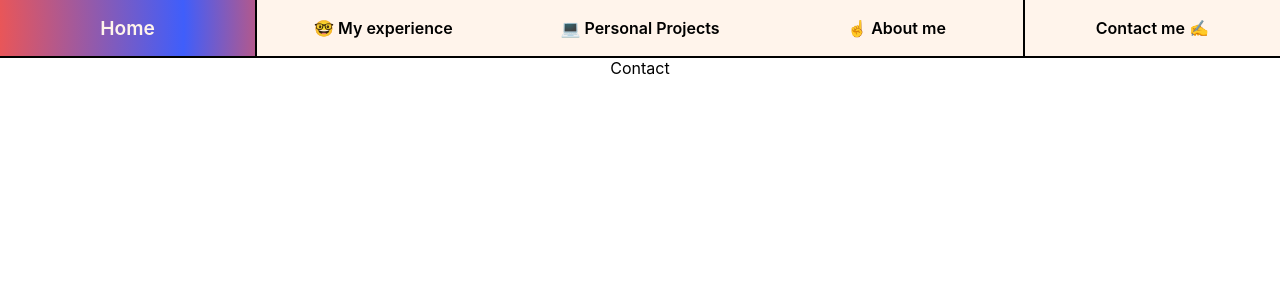
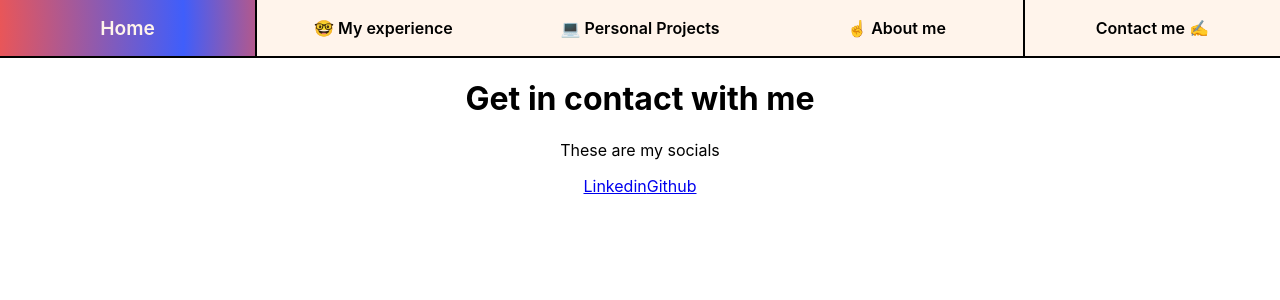
Before and after one commit to OLopezE/my-portfolio, a React (Create React App) app: page /about-me in a window 1280 px wide. Shown: the top 300 px of the page. Built offline with nearby package versions, Linux system fonts and the light colour scheme.

Commit message:
modify contact

```diff
--- a/src/js/views/contact/Contact.jsx
+++ b/src/js/views/contact/Contact.jsx
@@ -1,8 +1,14 @@
 import React from 'react'
+import { Link } from 'react-router-dom'
 
-function Contact() {
+const Contact = () => {
   return (
-    <div>Contact</div>
+    <div>
+      <h1>Get in contact with me</h1>
+      <p>These are my socials</p>
+      <Link>Linkedin</Link>
+      <Link>Github</Link>
+    </div>
   )
 }
 
```
